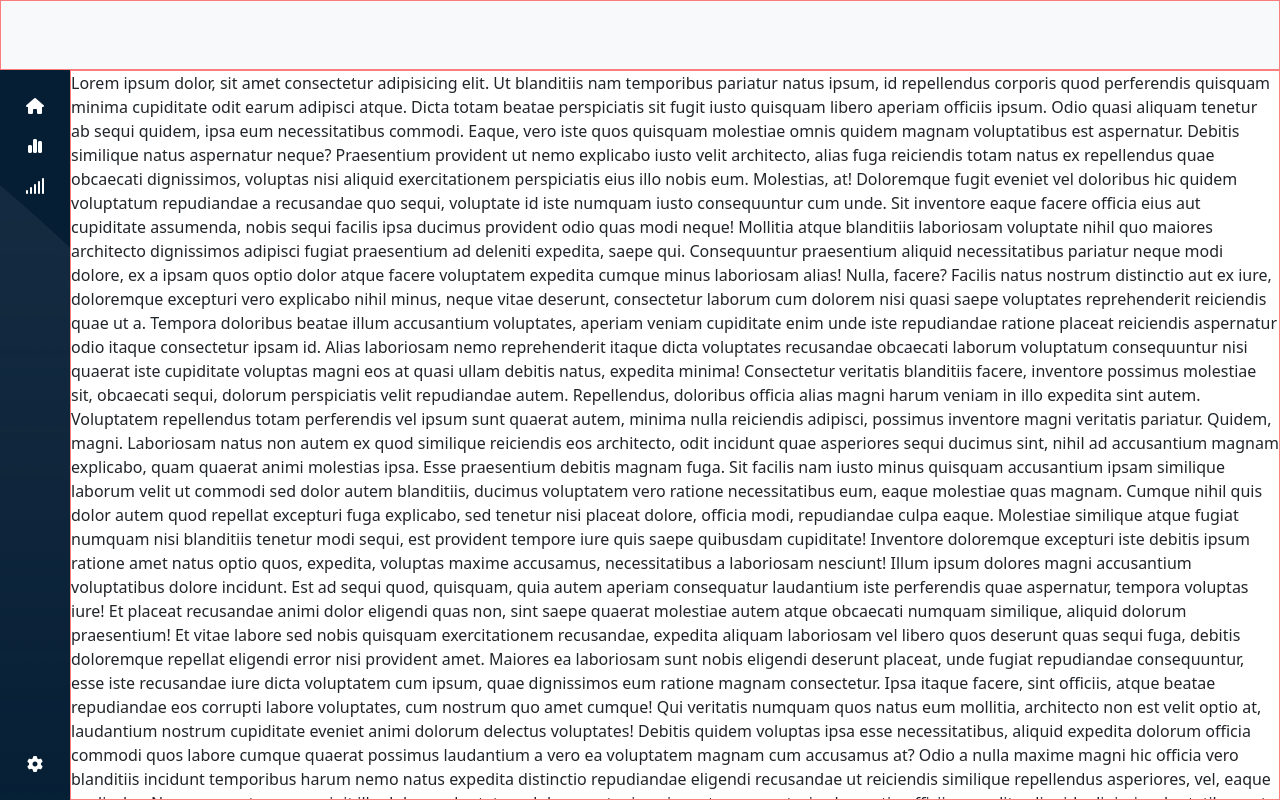
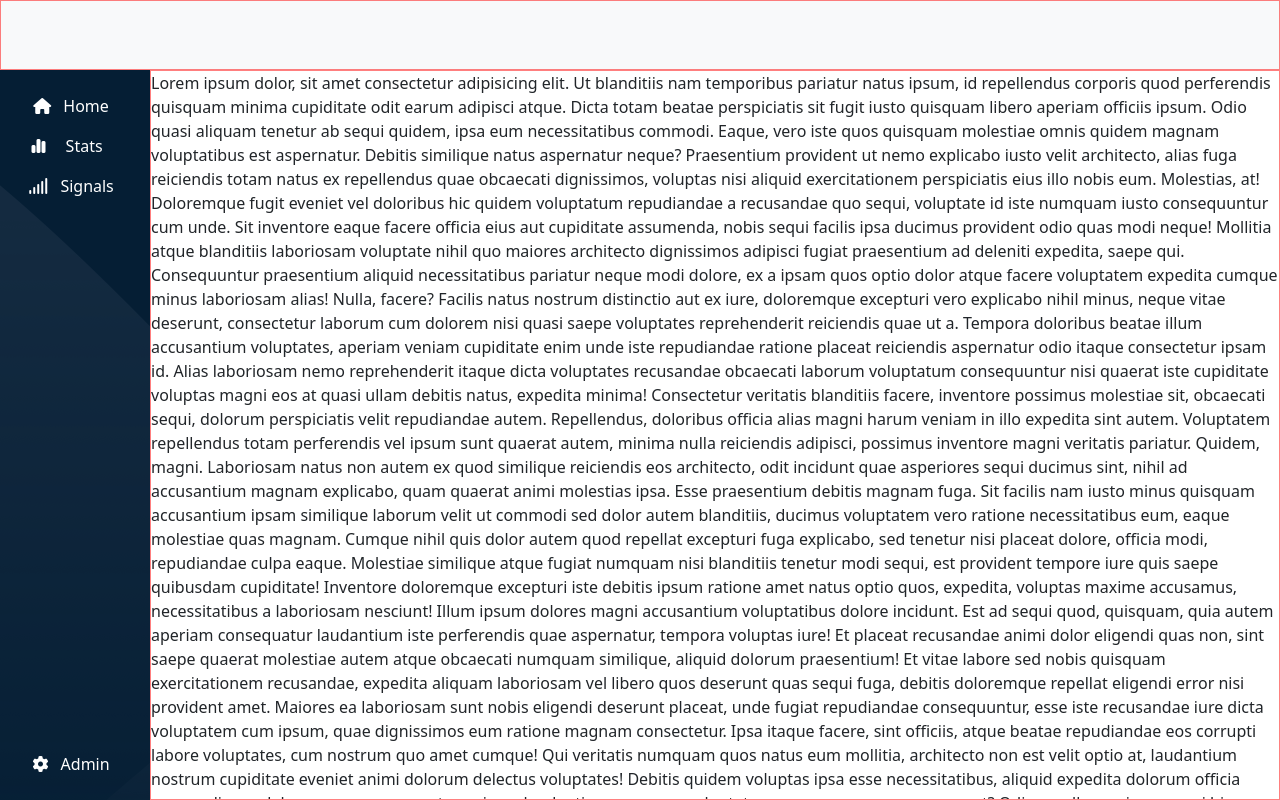
Before and after one commit to EmanueleDiLeo/html-css-bootstrap-dashboard, a plain HTML site: page index.html in a window 1280 px wide. Drawn offline with nearby package versions, Linux system fonts and the light colour scheme.

Commit message:
[ADD]: main_left responsive

```diff
--- a/css/style.css
+++ b/css/style.css
@@ -31,7 +31,6 @@ main{
 .main_left{
   height: 100%;
   width: 70px;
-  /* width: 150px; per desktop */
   background-image: url(../img/sidebar-bg.png);
   background-color: #051e34;
 }
@@ -58,3 +57,15 @@ main{
   width: calc(100% - 70px);
   overflow-y: auto;
 }
+
+/***************************************************************** RESPONSIVE */
+
+@media screen and (min-width:992px){
+  .main_left{
+    width: 150px;
+  }
+
+  .main_right{
+    width: calc(100% - 150px);
+  }
+}
--- a/index.html
+++ b/index.html
@@ -33,16 +33,19 @@
           <li class="text-center">
             <a class="" href="#">
               <i class="fa-solid fa-house"></i>
+              <span class="px-2 d-none d-lg-inline-block">Home</span>
             </a>
           </li>
           <li class="text-center py-3">
             <a href="#">
               <i class="fa-solid fa-chart-simple"></i>
+              <span class="px-3 d-none d-lg-inline-block">Stats</span>
             </a>
           </li>
           <li class="text-center">
             <a class="text-center" href="#">
               <i class="fa-solid fa-signal"></i>
+              <span class="px-2 d-none d-lg-inline-block">Signals</span>
           </a>
           </li>
         </ul>
@@ -51,6 +54,7 @@
       <div class="left-bot text-center">
         <a href="#">
           <i class="fa-solid fa-gear"></i>
+          <span class="px-2 d-none d-lg-inline-block">Admin</span>
         </a>
       </div>
 
```
